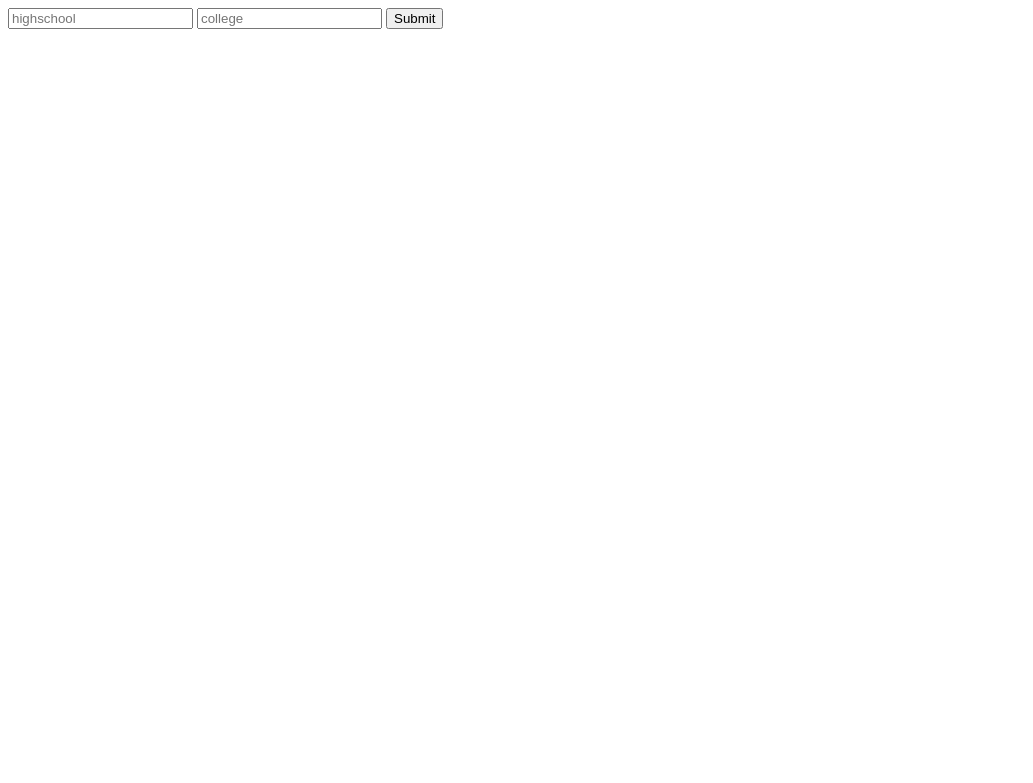
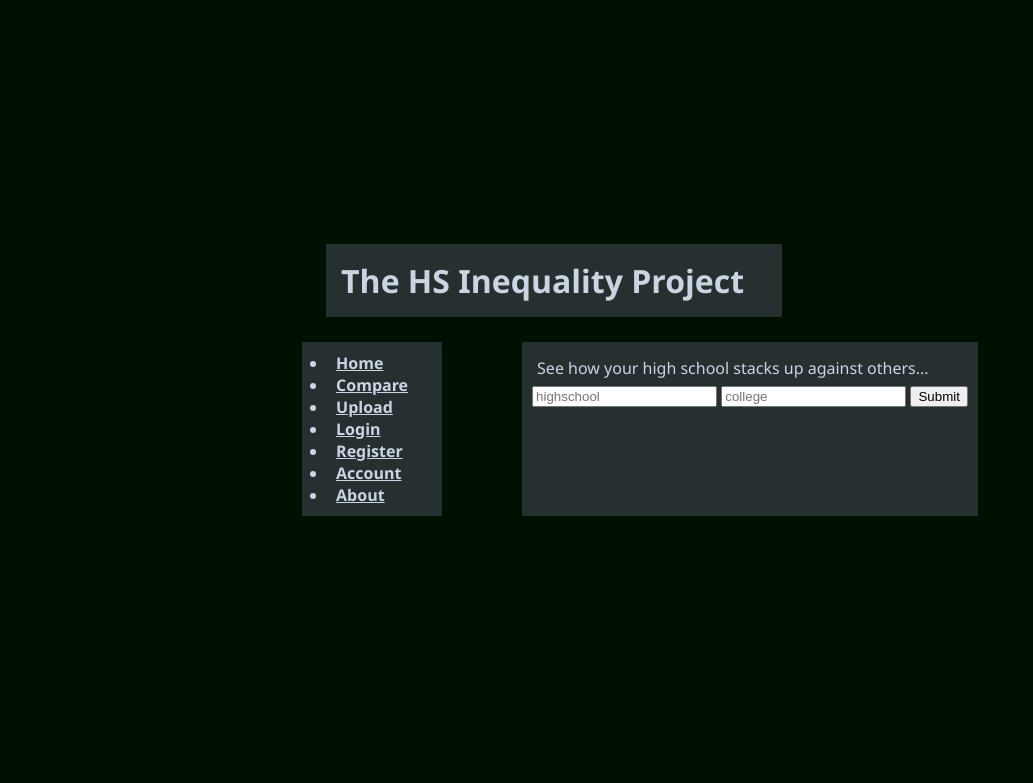
Before and after one commit to 0something0/OAdmissid, a Django app: page / in a window 1280 px wide. Shown: the top 783 px of the page, without its empty margins (0-1033 px from the left). Run offline with Django 4.2, Linux system fonts and the light colour scheme.

Commit message:
Basic stylesheet

```diff
--- a/accounts/templates/registration/login.html
+++ b/accounts/templates/registration/login.html
@@ -1,3 +1,4 @@
+{% extends "../base.html" %}
 
 {% block content %}
 
--- a/accounts/templates/registration/register.html
+++ b/accounts/templates/registration/register.html
@@ -1,3 +1,4 @@
+{% extends "../base.html" %}
 
 {% block content %}
  <form method="post">
--- /dev/null
+++ b/compare_hs/templates/base.html
@@ -0,0 +1,102 @@
+<!DOCTYPE html>
+<head>
+    <meta charset="utf-8">
+    <style>
+        /*can't be bothered to learn how to distribute static content for now*/
+        body {
+            font-family: 'Segoe UI', Tahoma, Geneva, Verdana, sans-serif;
+            background-color:  #001000;
+            color: #cbd5e2;
+            margin-top: 0%;
+        }
+        a { /*links*/
+            font-weight: bold;
+            color: inherit;
+        }
+        ul { /*lists*/
+            margin: 0px;
+            padding: 0px;
+            padding-left: 1em;
+        }
+        p, h1 { /*text elements*/
+            margin: 5px;
+            padding: 0px;
+        }
+
+        #grid {
+
+            display: grid;
+            justify-content: center;
+            align-content: center;
+            grid-auto-flow: column;
+            row-gap: 2vw;
+            column-gap: 10vh;
+
+
+            width: 95vw;
+            height: 95vh; /*setting to 100 causes overflow for some reason*/
+            margin: 0 auto;
+
+        }
+
+        /*primary color - important areas*/
+        .emphasis {
+            background-color: #263031;
+            padding: 10px;
+        }
+
+        #title {
+            grid-row-start: 1;
+            grid-column-start: 2;
+
+            overflow:hidden;
+            position: relative;
+            right: 43%;
+            max-height: 100%;
+        }
+
+        /*center ID content*/
+        #content {
+            grid-row-start: 2;
+            grid-column-start: 2;
+        }
+
+        /*menu specific settings*/
+        #menu {
+            grid-column-start: 1;
+            grid-row-start: 2;
+            width: 120px;
+        }
+        #menu a {
+            margin: 0.5em;
+        }
+
+
+    </style>
+</head>
+<body>
+
+    <div id="grid">
+        <div id="title" class="emphasis">
+            <h1>The HS Inequality Project</h1>
+        </div>
+        <div id="menu" class="emphasis"><ul>
+
+            <li><a href="/index"	>Home	</a></li>
+            <li><a href="/search"	>Compare</a></li>
+            <li><a href="/upload"	>Upload	</a></li>
+            <li><a href="/accounts/login"	>Login	</a></li>
+            <li><a href="/accounts/register"	>Register</a></li>
+            <li><a href="/accounts/login"	>Account</a></li>
+            <li><a href="about"	>About	</a></li>
+        </ul></div>
+
+        <div id="content" class="emphasis">
+            {% block content %}
+            {% endblock %}
+        </div>
+    </div>
+
+
+
+</body>
--- /dev/null
+++ b/compare_hs/templates/compare_hs/index.html
@@ -0,0 +1,4 @@
+<!--create a hello world webpage-->
+
+{% extends "../base.html" %}
+<p> Hello world! </p>
--- a/compare_hs/templates/compare_hs/search.html
+++ b/compare_hs/templates/compare_hs/search.html
@@ -1,4 +1,9 @@
 <!--Form to search for certain university and highschool -->
+
+{% extends "../base.html" %}
+
+{% block content %}
+<p>See how your high school stacks up against others...</p>
 <form method="POST" action=".">
     {% csrf_token %}
     <input type="text" name="highschool" placeholder="highschool">
@@ -9,3 +14,4 @@
         <img src="{{ entry.image.url }}" alt="{{ entry.name }}">
     {% endfor %}
 </form>
+{% endblock %}
--- a/compare_hs/templates/compare_hs/upload.html
+++ b/compare_hs/templates/compare_hs/upload.html
@@ -1,3 +1,7 @@
+{% extends "../base.html" %}
+
+{% block content %}
+
 <!--form to upload an image and a text-->
 <form method="POST" action="." enctype="multipart/form-data">
     {% csrf_token %}
@@ -8,3 +12,4 @@
 </form>
 
 <!--show file to be uploaded-->
+{% endblock %}
```
Also changed, not shown: accounts/views.py (line endings or trailing spaces).
